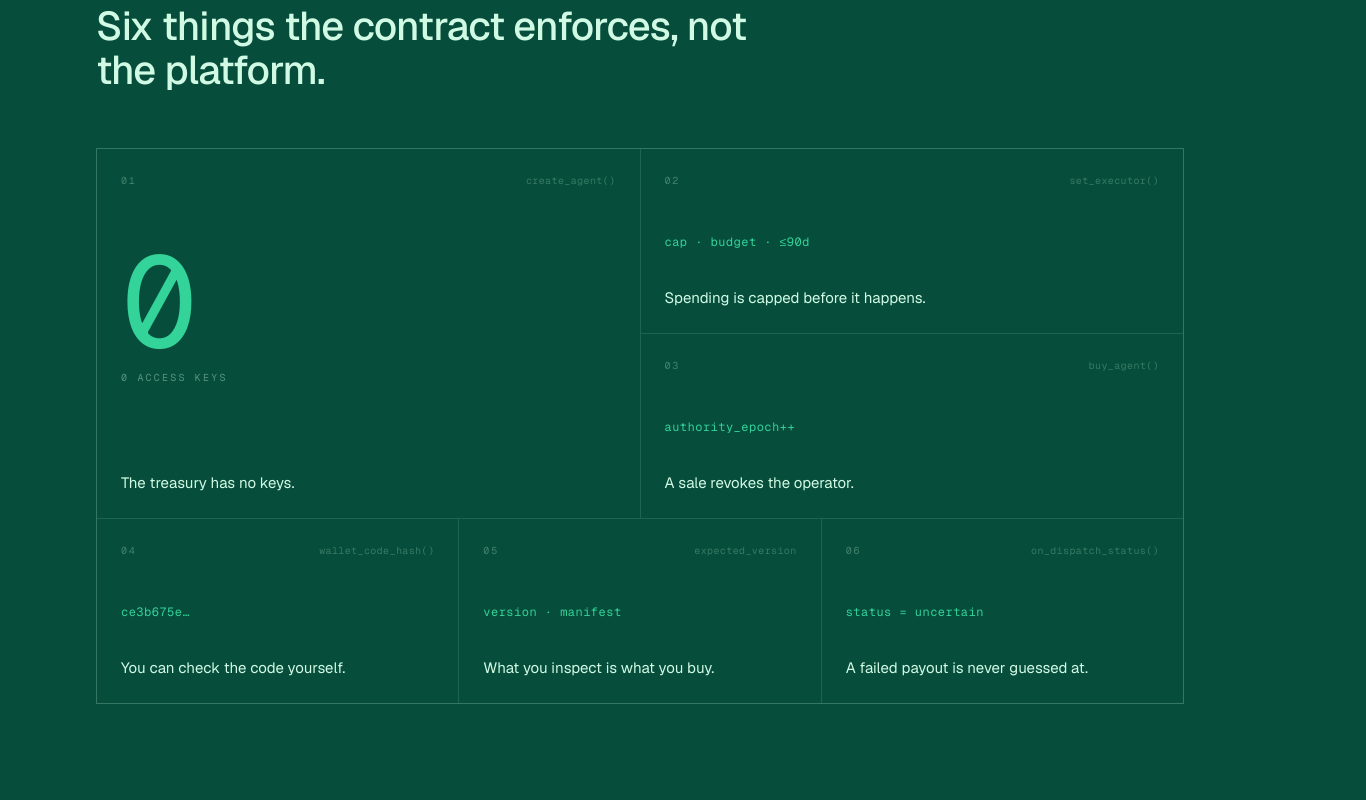
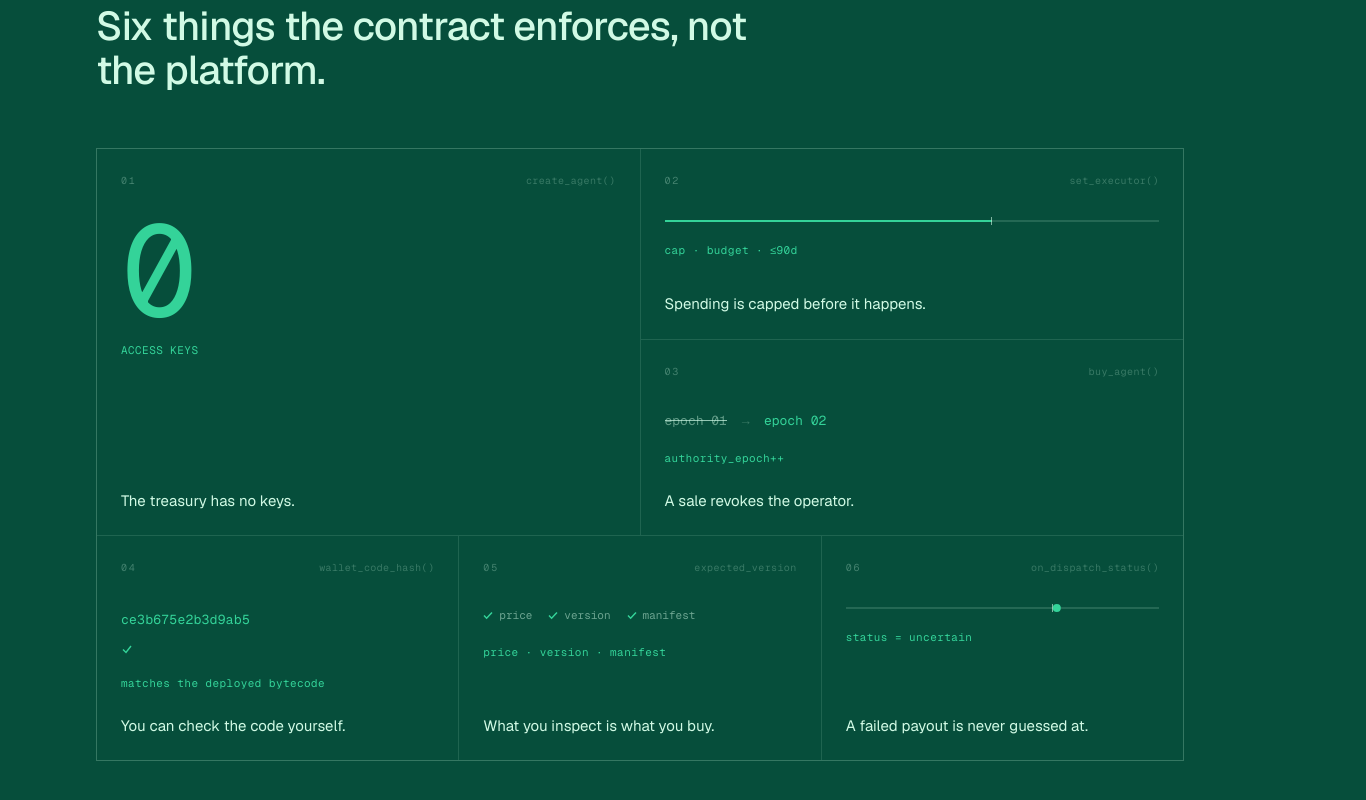
Before and after one commit to Nebulaz7/Nivry, a Next.js app in the folder app/: page / in a window 1280 px wide. Shown: the part 3271-4071 px from the top of the page, 1366 px wide, since content can reach past the window. Built offline with nearby package versions, Linux system fonts and the light colour scheme.

Commit message:
Add animated visuals to guarantee tiles
Replace the static tile content with per-tile animated visuals that
arm once on scroll. Extract the visuals into a new bento-visuals
module and drive reveal through React state instead of direct DOM
mutation.

```diff
--- /dev/null
+++ b/app/components/marketing/bento-visuals.tsx
@@ -0,0 +1,222 @@
+"use client";
+
+import { useEffect, useRef } from "react";
+
+const EASE = "cubic-bezier(0.2, 0.8, 0.2, 1)";
+
+type Started = { started: boolean };
+
+export function TileVisual({ id, started }: { id: string; started: boolean }) {
+  switch (id) {
+    case "01":
+      return <KeyCount started={started} />;
+    case "02":
+      return <CapGauge started={started} />;
+    case "03":
+      return <EpochShift started={started} />;
+    case "04":
+      return <HashScan started={started} />;
+    case "05":
+      return <AtomicChecks started={started} />;
+    case "06":
+      return <SettleHalt started={started} />;
+    default:
+      return null;
+  }
+}
+
+/** 45 keys, then none. The number itself is the argument. */
+function KeyCount({ started }: Started) {
+  const ref = useRef<HTMLSpanElement>(null);
+
+  useEffect(() => {
+    const node = ref.current;
+    if (!node) return;
+
+    const from = 45;
+    const to = 0;
+
+    if (!started) {
+      node.textContent = String(from);
+      return;
+    }
+
+    if (window.matchMedia("(prefers-reduced-motion: reduce)").matches) {
+      node.textContent = String(to);
+      return;
+    }
+
+    let frame = 0;
+    const duration = 1300;
+    const begin = performance.now();
+
+    const tick = (now: number) => {
+      const progress = Math.min(1, (now - begin) / duration);
+      const eased = 1 - (1 - progress) ** 3;
+
+      node.textContent = String(Math.round(from + (to - from) * eased));
+
+      if (progress < 1) frame = requestAnimationFrame(tick);
+    };
+
+    frame = requestAnimationFrame(tick);
+
+    return () => cancelAnimationFrame(frame);
+  }, [started]);
+
+  return (
+    <span
+      ref={ref}
+      className="block font-mono text-[clamp(4.5rem,11vw,8rem)] leading-[0.8] tabular-nums text-accent"
+    >
+      45
+    </span>
+  );
+}
+
+/** Spending fills to a cap, then stops. It never reaches the end of the bar. */
+function CapGauge({ started }: Started) {
+  return (
+    <div className="relative h-[2px] w-full bg-mint/15">
+      <div
+        className="absolute inset-0 origin-left bg-accent"
+        style={{
+          transform: started ? "scaleX(0.66)" : "scaleX(0)",
+          transition: `transform 800ms ${EASE}`,
+        }}
+      />
+      <div
+        className="absolute -top-[3px] left-[66%] h-2 w-px bg-mint/60"
+        style={{
+          opacity: started ? 1 : 0,
+          transition: "opacity 300ms 700ms linear",
+        }}
+      />
+    </div>
+  );
+}
+
+/** The old authority is struck through; the new one arrives. */
+function EpochShift({ started }: Started) {
+  return (
+    <div className="flex items-center gap-3 font-mono text-[13px]">
+      <span className="relative text-mint/45">
+        epoch 01
+        <span
+          className="absolute left-0 top-1/2 h-px w-full origin-left bg-mint/70"
+          style={{
+            transform: started ? "scaleX(1)" : "scaleX(0)",
+            transition: `transform 380ms 150ms ${EASE}`,
+          }}
+        />
+      </span>
+
+      <span aria-hidden className="text-mint/25">
+        &rarr;
+      </span>
+
+      <span
+        className="text-accent"
+        style={{
+          opacity: started ? 1 : 0,
+          transition: "opacity 300ms 520ms linear",
+        }}
+      >
+        epoch 02
+      </span>
+    </div>
+  );
+}
+
+/** A scan crosses the hash and resolves into a check drawn stroke by stroke. */
+function HashScan({ started }: Started) {
+  return (
+    <div className="space-y-3">
+      <div className="relative overflow-hidden">
+        <span className="font-mono text-[13px] tracking-[0.02em] text-accent">
+          ce3b675e2b3d9ab5
+        </span>
+        <span
+          className="pointer-events-none absolute inset-y-0 w-6 bg-accent/25"
+          style={{
+            left: started ? "100%" : "-1.5rem",
+            transition: `left 800ms 100ms ${EASE}`,
+          }}
+        />
+      </div>
+
+      <svg
+        aria-hidden
+        width="12"
+        height="12"
+        viewBox="0 0 12 12"
+        className="block"
+      >
+        <path
+          d="M2 6.5 L5 9.5 L10 3"
+          fill="none"
+          stroke="#34d399"
+          strokeWidth="1.4"
+          pathLength={1}
+          strokeDasharray={1}
+          strokeDashoffset={started ? 0 : 1}
+          style={{ transition: `stroke-dashoffset 420ms 880ms ${EASE}` }}
+        />
+      </svg>
+    </div>
+  );
+}
+
+/** Price, version and manifest all have to line up. */
+function AtomicChecks({ started }: Started) {
+  const checks = ["price", "version", "manifest"];
+
+  return (
+    <div className="flex flex-wrap items-center gap-x-4 gap-y-2 font-mono text-[11px] text-mint/50">
+      {checks.map((label, index) => (
+        <span key={label} className="flex items-center gap-1.5">
+          <svg aria-hidden width="10" height="10" viewBox="0 0 10 10">
+            <path
+              d="M1 5.5 L3.6 8.2 L9 2.4"
+              fill="none"
+              stroke="#34d399"
+              strokeWidth="1.4"
+              pathLength={1}
+              strokeDasharray={1}
+              strokeDashoffset={started ? 0 : 1}
+              style={{
+                transition: `stroke-dashoffset 380ms ${260 + index * 170}ms ${EASE}`,
+              }}
+            />
+          </svg>
+          {label}
+        </span>
+      ))}
+    </div>
+  );
+}
+
+/** The payout travels, stops short, and stays unresolved. */
+function SettleHalt({ started }: Started) {
+  return (
+    <div className="relative h-[2px] w-full bg-mint/15">
+      <div
+        className="absolute inset-0"
+        style={{
+          transform: started ? "translateX(66%)" : "translateX(0)",
+          transition: `transform 800ms ${EASE}`,
+        }}
+      >
+        <span className="absolute -top-[3px] left-0 h-2 w-2 rounded-full bg-accent" />
+      </div>
+
+      <div
+        className="absolute -top-[3px] left-[66%] h-2 w-px bg-mint/60"
+        style={{
+          opacity: started ? 1 : 0,
+          transition: "opacity 300ms 700ms linear",
+        }}
+      />
+    </div>
+  );
+}
--- a/app/components/marketing/bento.tsx
+++ b/app/components/marketing/bento.tsx
@@ -1,6 +1,8 @@
 "use client";
 
-import { useEffect, useRef } from "react";
+import { useEffect, useRef, useState } from "react";
+
+import { TileVisual } from "./bento-visuals";
 
 type Tile = {
   index: string;
@@ -8,7 +10,6 @@ type Tile = {
   claim: string;
   proof: string;
   span: string;
-  emphasis?: boolean;
 };
 
 const TILES: Tile[] = [
@@ -16,15 +17,14 @@ const TILES: Tile[] = [
     index: "01",
     method: "create_agent()",
     claim: "The treasury has no keys.",
-    proof: "0 ACCESS KEYS",
+    proof: "ACCESS KEYS",
     span: "md:col-span-2 lg:col-span-3 lg:row-span-2",
-    emphasis: true,
   },
   {
     index: "02",
     method: "set_executor()",
     claim: "Spending is capped before it happens.",
-    proof: "cap · budget · \u226490d",
+    proof: "cap \u00b7 budget \u00b7 \u226490d",
     span: "lg:col-span-3",
   },
   {
@@ -38,14 +38,14 @@ const TILES: Tile[] = [
     index: "04",
     method: "wallet_code_hash()",
     claim: "You can check the code yourself.",
-    proof: "ce3b675e\u2026",
+    proof: "matches the deployed bytecode",
     span: "lg:col-span-2",
   },
   {
     index: "05",
     method: "expected_version",
     claim: "What you inspect is what you buy.",
-    proof: "version · manifest",
+    proof: "price \u00b7 version \u00b7 manifest",
     span: "lg:col-span-2",
   },
   {
@@ -58,38 +58,30 @@ const TILES: Tile[] = [
 ];
 
 /**
- * Six guarantees, each with the contract call or value that enforces it.
- * Tiles stagger in once, on first intersection.
+ * Six guarantees, each pairing a claim with the contract call that enforces it.
+ * The tiles reveal once, staggered, and their visuals arm at the same moment.
  */
 export function Bento() {
   const gridRef = useRef<HTMLDivElement>(null);
+  const [mounted, setMounted] = useState(false);
+  const [started, setStarted] = useState(false);
 
   useEffect(() => {
     const grid = gridRef.current;
     if (!grid) return;
 
-    const items = Array.from(grid.children) as HTMLElement[];
-    const reduced = window.matchMedia("(prefers-reduced-motion: reduce)").matches;
+    setMounted(true);
 
-    items.forEach((item) => {
-      item.style.opacity = reduced ? "1" : "0";
-      item.style.transform = reduced ? "none" : "translateY(14px)";
-      item.style.transition = "opacity 600ms ease-out, transform 600ms ease-out";
-    });
-
-    if (reduced) return;
+    if (window.matchMedia("(prefers-reduced-motion: reduce)").matches) {
+      setStarted(true);
+      return;
+    }
 
     const observer = new IntersectionObserver(
       (entries) => {
         for (const entry of entries) {
           if (!entry.isIntersecting) continue;
-
-          items.forEach((item, index) => {
-            item.style.transitionDelay = `${index * 55}ms`;
-            item.style.opacity = "1";
-            item.style.transform = "none";
-          });
-
+          setStarted(true);
           observer.disconnect();
         }
       },
@@ -102,10 +94,7 @@ export function Bento() {
   }, []);
 
   return (
-    <section
-      id="guarantees"
-      className="relative border-t border-mint/10 bg-void"
-    >
+    <section id="guarantees" className="relative border-t border-mint/10 bg-void">
       <div className="mx-auto max-w-6xl px-5 py-24 sm:px-8 sm:py-28">
         <p className="font-mono text-[11px] tracking-[0.2em] text-accent">
           || guarantees
@@ -119,10 +108,18 @@ export function Bento() {
           ref={gridRef}
           className="mt-14 grid gap-px border border-mint/12 bg-mint/12 md:grid-cols-2 lg:grid-cols-6"
         >
-          {TILES.map((tile) => (
+          {TILES.map((tile, index) => {
+            const waiting = mounted && !started;
+
+            return (
               <article
                 key={tile.index}
-              className={`group flex min-h-[184px] flex-col justify-between bg-void p-6 transition-colors duration-200 hover:bg-mint/[0.03] ${tile.span}`}
+                style={{
+                  transitionDelay: started ? `${index * 55}ms` : "0ms",
+                }}
+                className={`flex min-h-[190px] flex-col bg-void p-6 transition-[opacity,transform] duration-700 ease-out ${
+                  tile.span
+                } ${waiting ? "translate-y-3 opacity-0" : "translate-y-0 opacity-100"}`}
               >
                 <div className="flex items-center justify-between font-mono text-[10px] tracking-[0.18em] text-mint/30">
                   <span>{tile.index}</span>
@@ -131,26 +128,20 @@ export function Bento() {
                   </span>
                 </div>
 
-              {tile.emphasis ? (
-                <div className="my-8">
-                  <p className="font-mono text-[clamp(4.5rem,11vw,8rem)] leading-[0.8] text-accent">
-                    0
-                  </p>
-                  <p className="mt-4 font-mono text-[10px] tracking-[0.22em] text-mint/40">
+                <div className="mt-8">
+                  <TileVisual id={tile.index} started={started} />
+                </div>
+
+                <p className="mt-5 font-mono text-[11px] tracking-[0.04em] text-accent">
                   {tile.proof}
                 </p>
-                </div>
-              ) : (
-                <p className="mt-8 font-mono text-[12px] tracking-[0.04em] text-accent">
-                  {tile.proof}
-                </p>
-              )}
 
-              <p className="mt-6 text-[15px] leading-snug text-mint">
+                <p className="mt-auto pt-6 text-[15px] leading-snug text-mint">
                   {tile.claim}
                 </p>
               </article>
-          ))}
+            );
+          })}
         </div>
       </div>
     </section>
```
Lines whose indentation alone changed are shown as unchanged.
